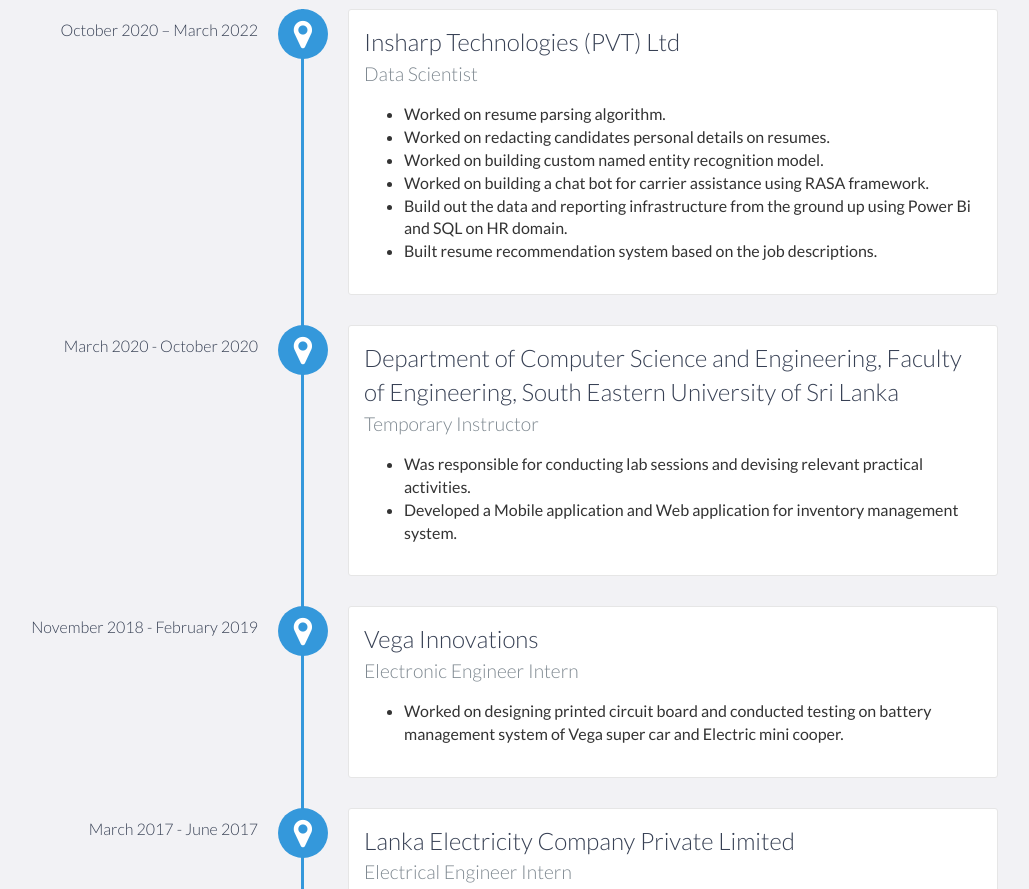
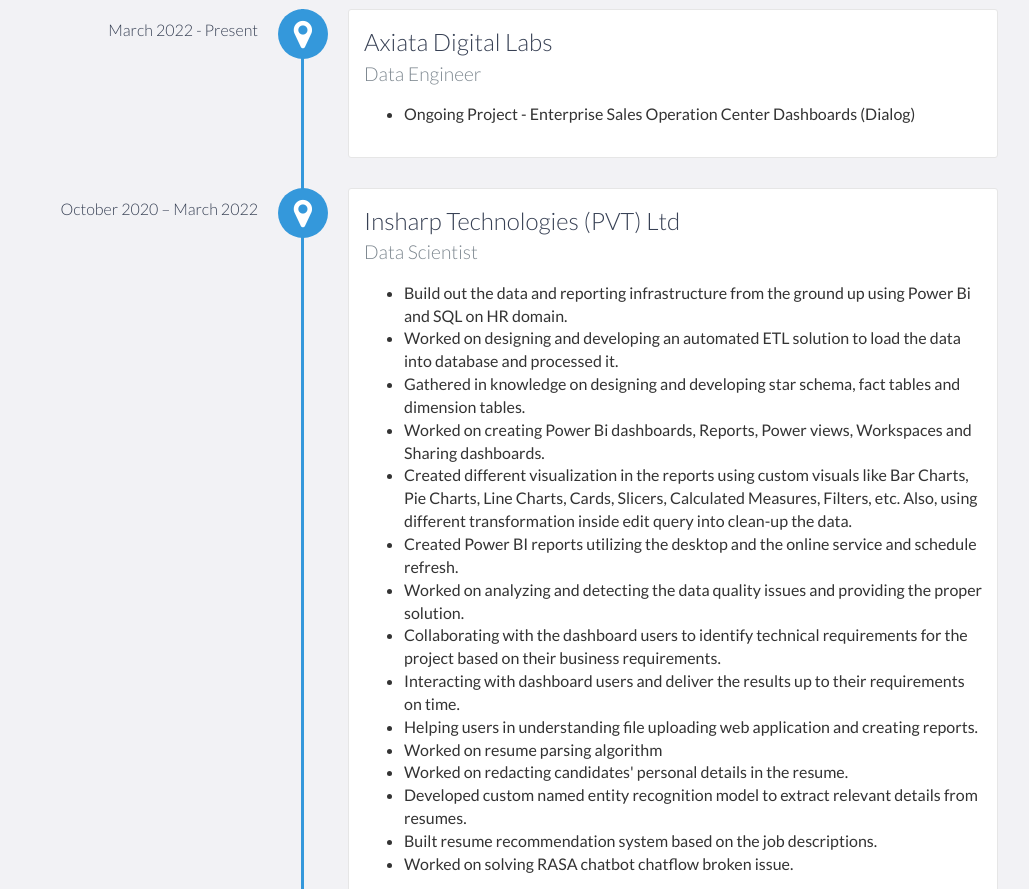
Before and after one commit to vidush5/vidush5.github.io2, a website: page index.html in a window 1280 px wide. Shown: the part 1280-2169 px from the top of the page, without its empty margins (142-1171 px from the left). Drawn offline with nearby package versions, Linux system fonts and the light colour scheme; a web font is replaced by a local one.

Commit message:
new version

```diff
--- a/index.html
+++ b/index.html
@@ -104,7 +104,10 @@
                 </div>
                 <div class="col-md-8">
                     <br>
-                        Hello there, I am <b>Vidushraj</b>, people usually call me Vidush. I’m currently working as a Data Scientist. ML and DL excite me and I am passionate to work in that domain as I am exploring these technologies to upgrade myself. Looking to implement AI solutions that would ease the life of the masses. My ideal future job would be that of Data Engineering because I have an affection for digging datasets to find insights and telling stories to the end-user through visualization.
+                        Hello there, I am <b>Vidushraj</b>, people usually call me Vidush. I’m currently working as a Data Engineer and living in Colombo, Sri Lanka. Ardent, fast and intrusive learner with persistance and love of research.
+                        I have an affection for prying through terabytes of data to find insights and telling stories to the end-user through visualization.
+                        My research interests lies in Natural Language Processing, Human Computer Interaction and Data Science.
+                        If you have any opportunity and you think that suits for me, let's connect and discuss &#x1F60A;!
                         <br>
                         <br>Interests - <b>Data Engineering, Natural Language Processing, Data Visualization</b></br>
                     </p>
@@ -119,18 +122,37 @@
     <div id="experience" class="background-alt">
         <h2 class="heading">Work Experiences</h2>
             <div id="experience-timeline">
+                <div data-date="March 2022 - Present">
+                    <h3>Axiata Digital Labs</h3>
+                    <h4>Data Engineer</h4>
+                    <p>
+                        <ul>
+                    	    <li>Ongoing Project - Enterprise Sales Operation Center Dashboards (Dialog)</li>
+                        </ul>
+                    </p>
+                </div>
+
                 <div data-date="October 2020 – March 2022">
                     <h3>Insharp Technologies (PVT) Ltd</h3>
                     <h4>Data Scientist</h4>
                     <p>
                         <ul>
-                    	    <li>Worked on resume parsing algorithm.</li>
-                    	    <li>Worked on redacting candidates personal details on resumes.</li>
-                            <li>Worked on building custom named entity recognition model.</li>
-                    	    <li>Worked on building a chat bot for carrier assistance using RASA framework.</li>
                             <li>Build out the data and reporting infrastructure from the ground up using Power Bi and SQL on HR
-                            domain.</li>
+                                domain.</li>
+                    	    <li>Worked on designing and developing an automated ETL solution to load the data into database and processed it.</li>
+                    	    <li>Gathered in knowledge on designing and developing star schema, fact tables and dimension tables.</li>
+                            <li>Worked on creating Power Bi dashboards, Reports, Power views, Workspaces and Sharing dashboards.</li>
+                    	    <li>Created different visualization in the reports using custom visuals like Bar Charts, Pie Charts, Line Charts, Cards, Slicers, Calculated Measures, Filters, etc. Also, using different transformation inside edit query into clean-up the data.</li>
+                            <li>Created Power BI reports utilizing the desktop and the online service and schedule refresh.</li>
+                            <li>Worked on analyzing and detecting the data quality issues and providing the proper solution.</li>
+                            <li>Collaborating with the dashboard users to identify technical requirements for the project based on their business requirements.</li>
+                            <li>Interacting with dashboard users and deliver the results up to their requirements on time.</li>
+                            <li>Helping users in understanding file uploading web application and creating reports.</li>
+                            <li>Worked on resume parsing algorithm</li>
+                            <li>Worked on redacting candidates' personal details in the resume.</li>
+                            <li>Developed custom named entity recognition model to extract relevant details from resumes.</li>
                             <li>Built resume recommendation system based on the job descriptions.</li>
+                            <li>Worked on solving RASA chatbot chatflow broken issue.</li>
                         </ul>
                     </p>
                 </div>
@@ -141,7 +163,7 @@
                     <p>
                         <ul>
                     	    <li>Was responsible for conducting lab sessions and devising relevant practical activities.</li>
-                    	    <li>Developed a Mobile application and Web application for inventory management system.</li>
+                    	    <li>Developed a Mobile application and Web application for Inventory Management System.</li>
                         </ul>
                     </p>
                 </div>
@@ -194,6 +216,8 @@
                 <li>C++</li>
                 <li>HTML</li>
                 <li>SQL (SQL Server, MySQL)</li>
+                <li>Snowflake</li>
+                <li>Impala</li>
                 <li>NoSQL (MongoDB)</li>
                 <li>Power Bi</li>
                 <li>Power Apps</li>
```
